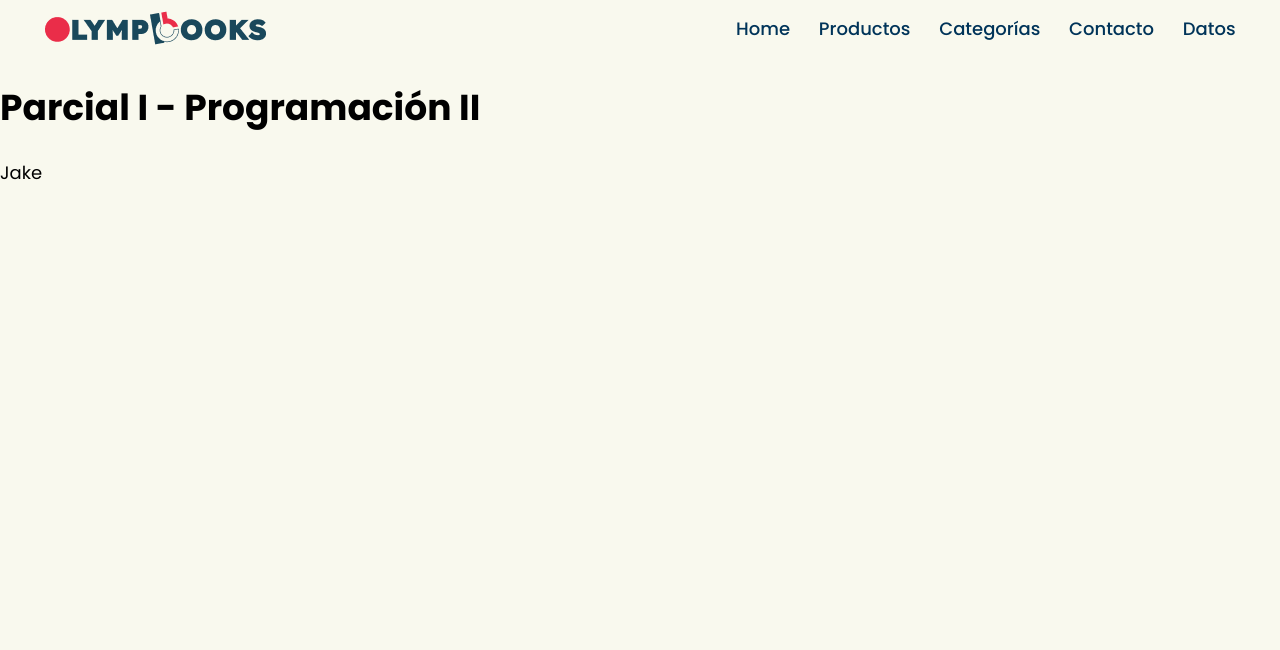
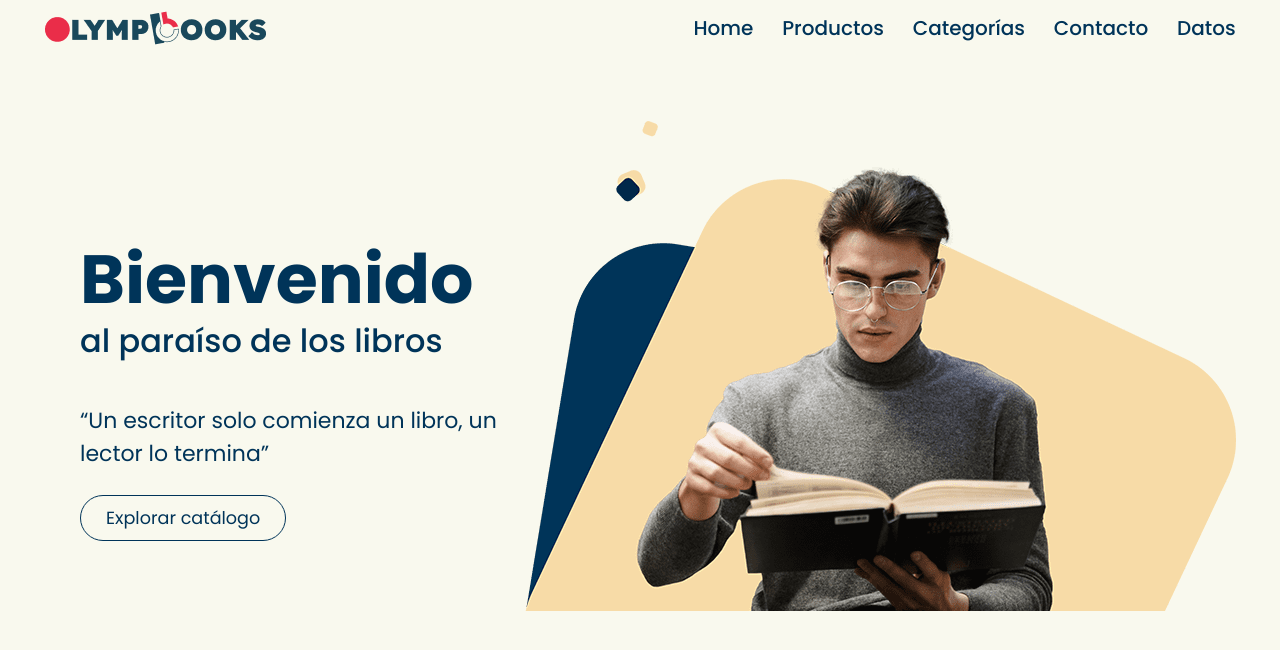
Before and after one commit to jetzerszeri/DWM3BV-RAMIREZ-PARCIAL_1, a PHP site: page / in a window 1280 px wide. Shown: the top 650 px of the page. Run offline with PHP 8.4, Linux system fonts and the light colour scheme.

Commit message:
feat: add home banner

```diff
--- a/css/style.css
+++ b/css/style.css
@@ -112,8 +112,68 @@ header {
     margin: 5px 0 0 15px;
   }
 
+  /* home */
 
-  @media (min-width: 850px) {
+main{
+    /* padding: 0 16px; */
+}
+
+.homebanner{
+    color: var(--color-darkblue);
+    text-align: center;
+    padding: 300px 16px 0 16px;
+    background: url(../assets/img/manreading-mobile.png) center top no-repeat;
+    margin-top: 50px;
+    font-size: 16px;
+}
+
+.homebanner h1{
+    line-height: 1.3em;
+    font-size: 2.5em;
+
+}
+
+.homebanner h1 span{
+    display: block;
+    font-weight: 500;
+    font-size: 0.7em;
+    /* margin-top: -10px; */
+    line-height: 1.1em;
+
+}
+
+/* .homebanner h1 span::first-letter {
+    text-transform: uppercase;
+} */
+
+.homebanner p{
+    font-size: 1em;
+    margin-bottom: 30px;
+}
+
+.btn{
+    padding: 10px 25px;
+    border: 1.5px solid var(--color-darkblue);
+    border-radius: 57px;
+    background-color: transparent;
+    font-size: 0.8em;
+    color: var(--color-darkblue);
+}
+
+.btn:hover{
+    background-color: var(--color-darkblue);
+    color: var(--color-neutral);
+}
+
+
+
+
+
+/* @media (min-width: 850px) {
+} */
+
+
+@media (min-width: 850px) {
     header {
       height: 56px;
     }
@@ -183,3 +243,41 @@ header {
         transform-origin: left;
       }
 }
+
+@media (min-width: 960px) {
+
+    body{
+        font-size: 20px;
+    }
+
+    .homebanner{
+        background: none;
+        padding: 0 80px;
+        height: 510px;
+        /* border: #003459 1px solid; */
+        display: flex;
+        align-items: center;
+        text-align: left;
+        max-width: 1300px;
+        background: url(../assets/img/manreading-desk.png) center no-repeat;
+        margin: 50px auto;
+        font-size: 22px;
+    }
+
+    .homebanner div:first-child{
+        width: 40%;
+    }
+
+    .homebanner h1{
+        font-size: 3.1em;
+    }
+
+    .homebanner h1 span{
+        font-size: 2rem;
+        line-height: 1.1em;
+
+    }
+
+
+
+}
--- a/index.php
+++ b/index.php
@@ -29,8 +29,16 @@
         </nav>
     </header>
 
-    <h1>Parcial I - Programación II </h1>
-    <p>Jake</p>
+
+    <main>
+        <div class="homebanner">
+            <div>
+                <h1>Bienvenido <span>al paraíso de los libros</span></h1>
+                <p>“Un escritor solo comienza un libro, un lector lo termina”</p>
+                <a href="#" class="btn">Explorar catálogo</a>
+            </div>
+        </div>
+    </main>
 
     <script>
         const toggleButton = document.getElementsByClassName("toggle-button")[0];
```
Also changed, not shown: assets/img/manreading-desk.png (added), assets/img/manreading-mobile.png (added). Lines whose indentation alone changed are shown as unchanged.
